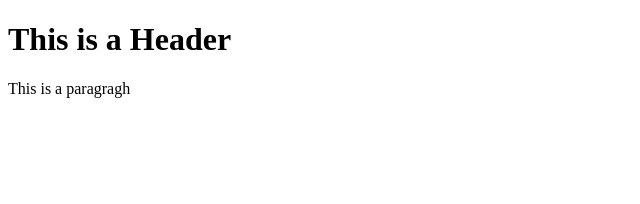
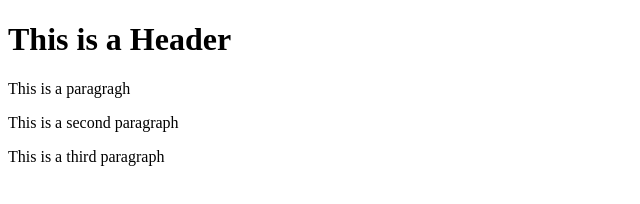
Before and after one commit to mauber2875/git-test, a website: page index.html in a window 1280 px wide. Shown: the whole page, without its empty margins (0-640 px from the left). Drawn offline with Linux system fonts and the light colour scheme.

Commit message:
fifth commit

```diff
--- a/index.html
+++ b/index.html
@@ -6,5 +6,7 @@
     <body>
         <h1>This is a Header</h1>
         <p>This is a paragragh</p>
+        <p>This is a second paragraph</p>
+        <p>This is a third paragraph</p>
     </body>
 </html>
```
Also changed, not shown: package.json (added, +25 -0 lines), 2 other files.
